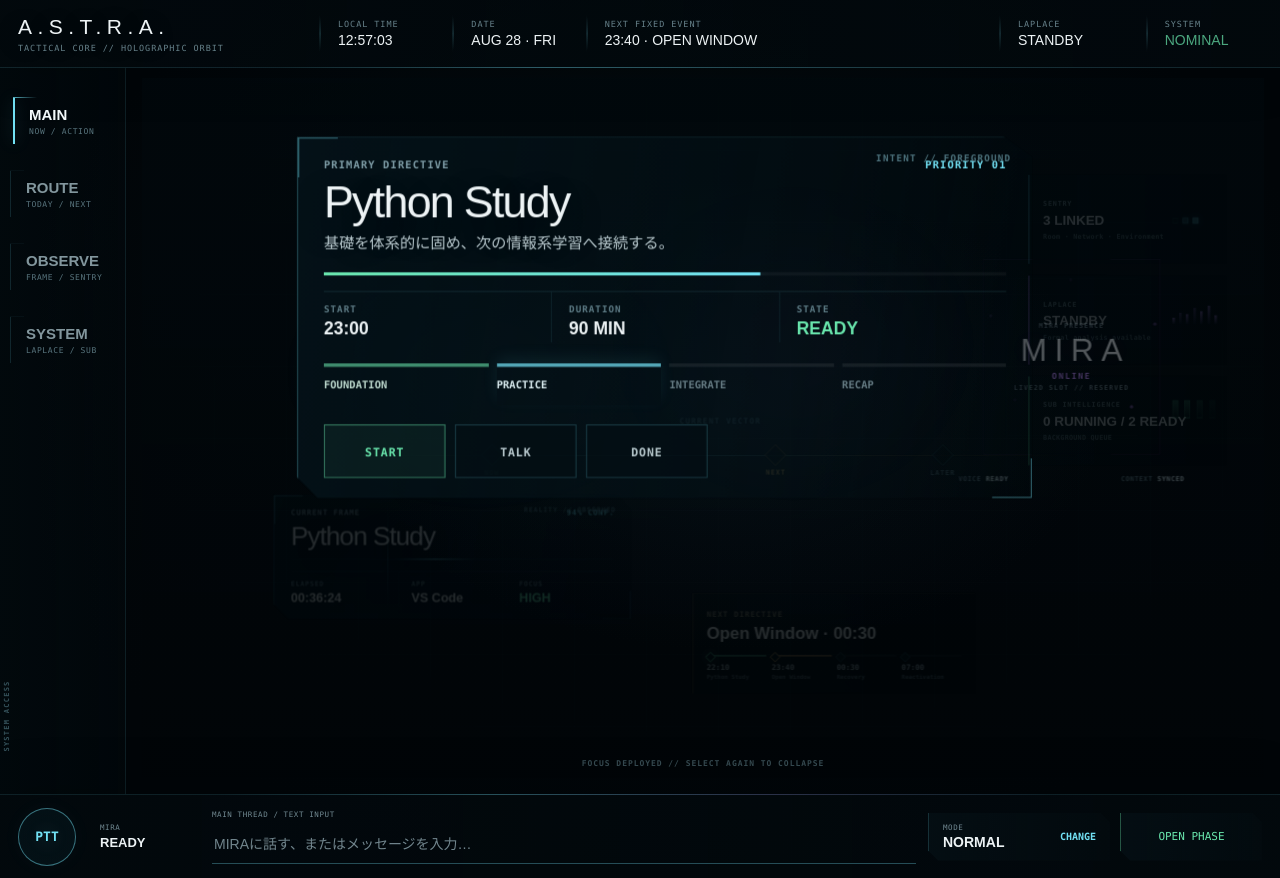
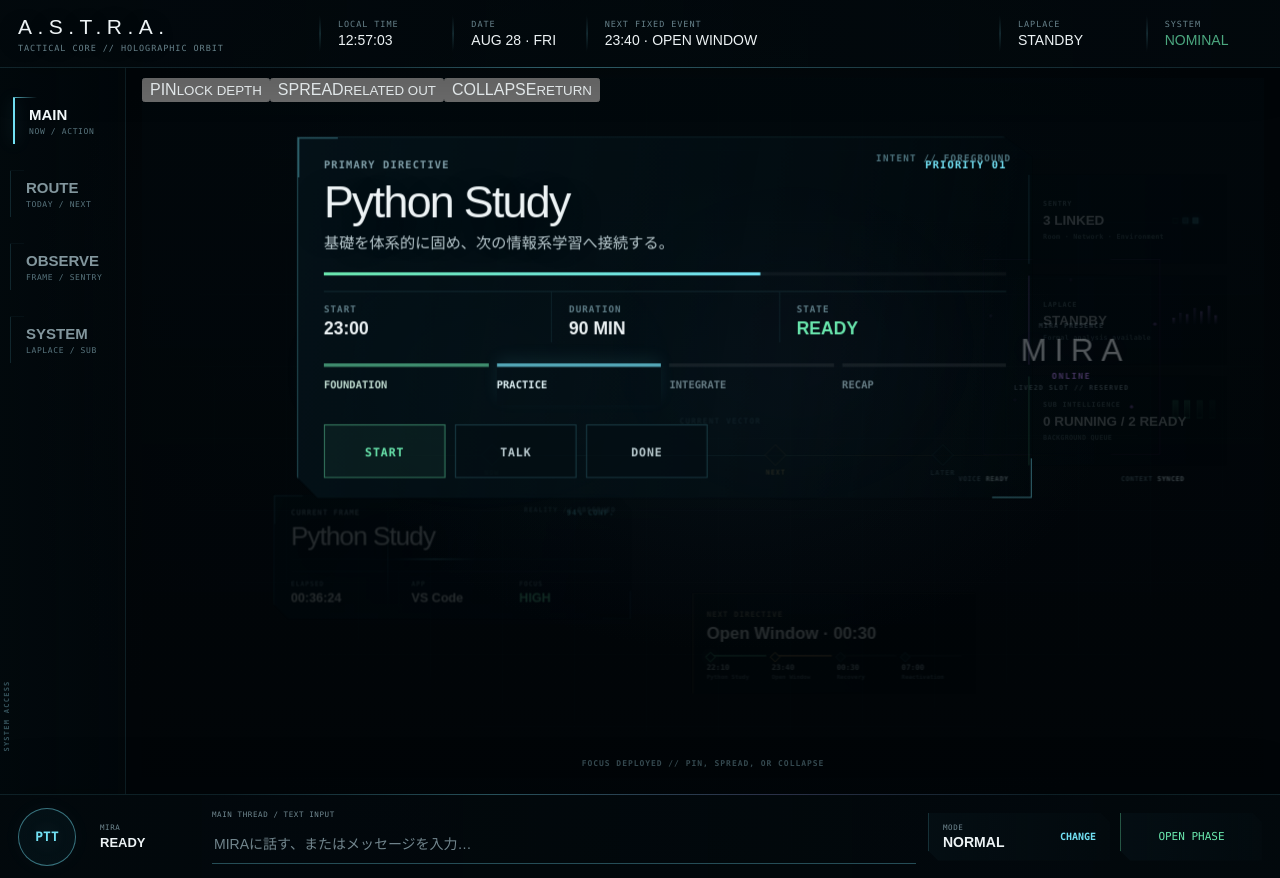
Before and after one commit to SchwlFreiheit/ASTRAUITEST, a React (Vite) app: page / in a window 1280 px wide. Both pictures are taken after a click on the button 416 px from the left and 219 px from the top of the page. Built offline with nearby package versions, Linux system fonts and the light colour scheme.

Commit message:
Add pin and spread spatial controls

```diff
--- a/src/mainSpatialV2.tsx
+++ b/src/mainSpatialV2.tsx
@@ -10,19 +10,58 @@ function initialFocus(): FocusId {
 }
 
 export function MainSpatialV2({ onView }: { onView: (view: ViewId) => void }) {
+  const params = new URLSearchParams(window.location.search)
   const [focus, setFocus] = useState<FocusId>(initialFocus)
+  const [pinned, setPinned] = useState(params.get('pin') === '1')
+  const [spread, setSpread] = useState(params.get('spread') === '1')
+
+  const syncUrl = (nextFocus: FocusId, nextPinned = pinned, nextSpread = spread) => {
+    const url = new URL(window.location.href)
+    if (nextFocus) url.searchParams.set('focus', nextFocus)
+    else url.searchParams.delete('focus')
+    if (nextPinned && nextFocus) url.searchParams.set('pin', '1')
+    else url.searchParams.delete('pin')
+    if (nextSpread && nextFocus) url.searchParams.set('spread', '1')
+    else url.searchParams.delete('spread')
+    window.history.replaceState(null, '', url)
+  }
 
   const setSpatialFocus = (next: FocusId) => {
     setFocus(next)
-    const url = new URL(window.location.href)
-    if (next) url.searchParams.set('focus', next)
-    else url.searchParams.delete('focus')
-    window.history.replaceState(null, '', url)
+    if (!next) {
+      setPinned(false)
+      setSpread(false)
+      syncUrl(null, false, false)
+      return
+    }
+    syncUrl(next)
   }
-  const toggle = (next: Exclude<FocusId, null>) => setSpatialFocus(focus === next ? null : next)
+
+  const toggle = (next: Exclude<FocusId, null>) => {
+    if (pinned && focus && focus !== next) return
+    if (focus === next) {
+      if (pinned) return
+      setSpatialFocus(null)
+      return
+    }
+    setSpread(false)
+    setSpatialFocus(next)
+  }
+
+  const togglePin = () => {
+    const next = !pinned
+    setPinned(next)
+    syncUrl(focus, next, spread)
+  }
+
+  const toggleSpread = () => {
+    const next = !spread
+    setSpread(next)
+    syncUrl(focus, pinned, next)
+  }
 
   return (
-    <div className="holo-main" data-focus={focus ?? 'none'}>
+    <div className="holo-main" data-focus={focus ?? 'none'} data-pin={pinned ? 'true' : 'false'} data-spread={spread ? 'true' : 'false'}>
       <div className="holo-ambient holo-ambient--cyan" aria-hidden="true" />
       <div className="holo-ambient holo-ambient--violet" aria-hidden="true" />
 
@@ -88,7 +127,15 @@ export function MainSpatialV2({ onView }: { onView: (view: ViewId) => void }) {
       {focus === 'sentry' && <section className="focus-deployment focus-deployment--cyan"><header><span>SENTRY / FOCUSED</span><button onClick={() => setSpatialFocus(null)}>COLLAPSE</button></header><strong>3 OBSERVATION CHANNELS</strong><div className="deployment-lanes"><i><b style={{width:'62%'}}/></i><i><b style={{width:'96%'}}/></i><i><b style={{width:'88%'}}/></i></div><button onClick={() => onView('observe')}>OPEN OBSERVE</button></section>}
       {focus === 'laplace' && <section className="focus-deployment focus-deployment--violet"><header><span>LAPLACE / MACHINE ANALYSIS</span><button onClick={() => setSpatialFocus(null)}>COLLAPSE</button></header><strong>STANDBY</strong><div className="deployment-signal">{[18,35,70,42,86,54,31,74,45,62,26].map((v,i)=><i key={i} style={{height:`${v}%`}} />)}</div><button onClick={() => onView('system')}>OPEN SYSTEM</button></section>}
 
-      <div className="holo-instruction" aria-live="polite">{focus === null ? 'SELECT INFORMATION // ELEMENT MOVES TO FOREGROUND' : 'FOCUS DEPLOYED // SELECT AGAIN TO COLLAPSE'}</div>
+      {focus && (
+        <nav className="spatial-toolbar" aria-label="Spatial information controls">
+          <button className={pinned ? 'is-active' : ''} onClick={togglePin}><span>PIN</span><small>{pinned ? 'LOCKED' : 'LOCK DEPTH'}</small></button>
+          <button className={spread ? 'is-active' : ''} onClick={toggleSpread}><span>{spread ? 'COLLECT' : 'SPREAD'}</span><small>{spread ? 'RELATED IN' : 'RELATED OUT'}</small></button>
+          <button onClick={() => setSpatialFocus(null)}><span>COLLAPSE</span><small>RETURN</small></button>
+        </nav>
+      )}
+
+      <div className="holo-instruction" aria-live="polite">{focus === null ? 'SELECT INFORMATION // ELEMENT MOVES TO FOREGROUND' : pinned ? 'FOCUS PINNED // SPREAD RELATED INFORMATION OR COLLAPSE' : spread ? 'RELATED INFORMATION SPREAD ACROSS DEPTH' : 'FOCUS DEPLOYED // PIN, SPREAD, OR COLLAPSE'}</div>
     </div>
   )
 }
```
